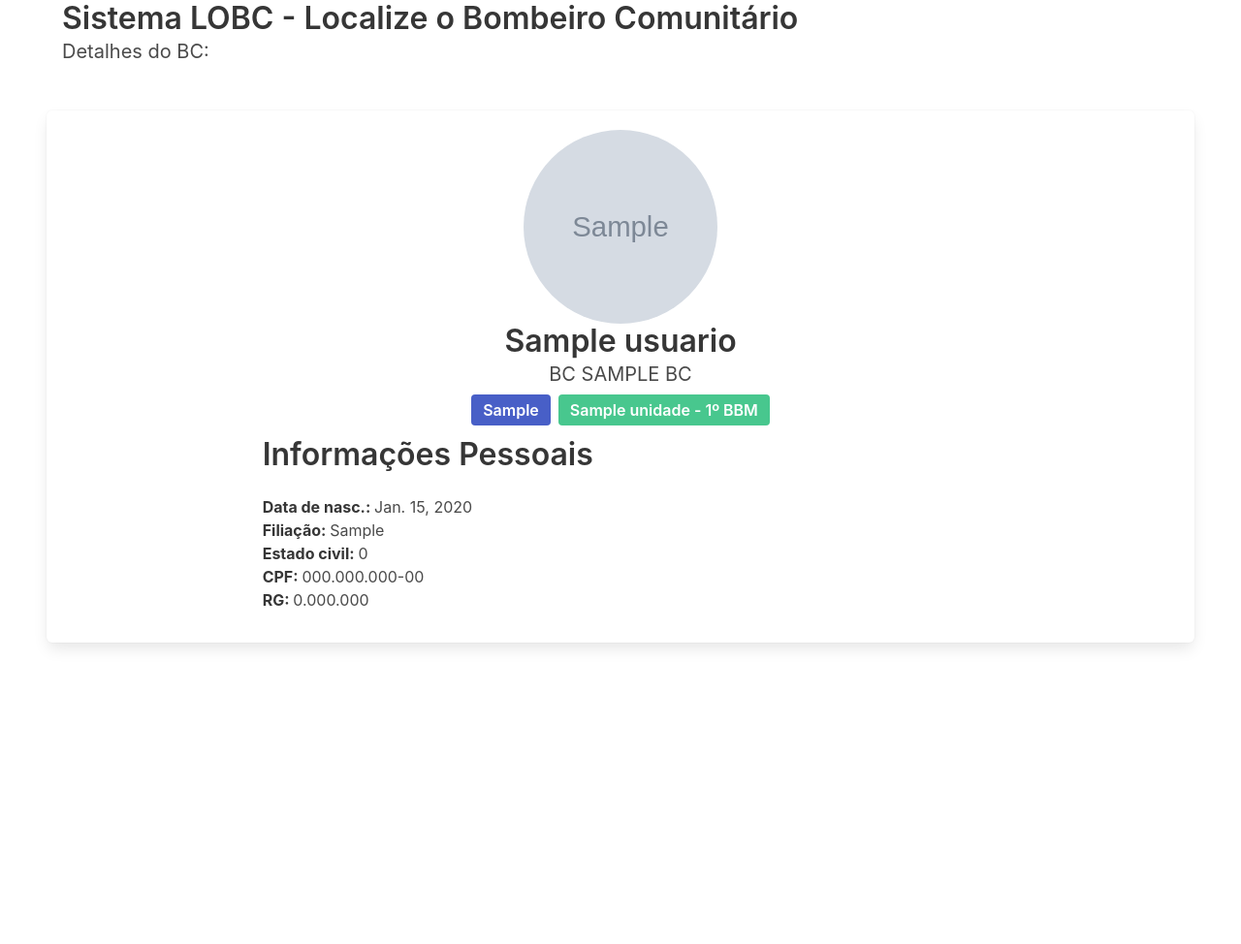
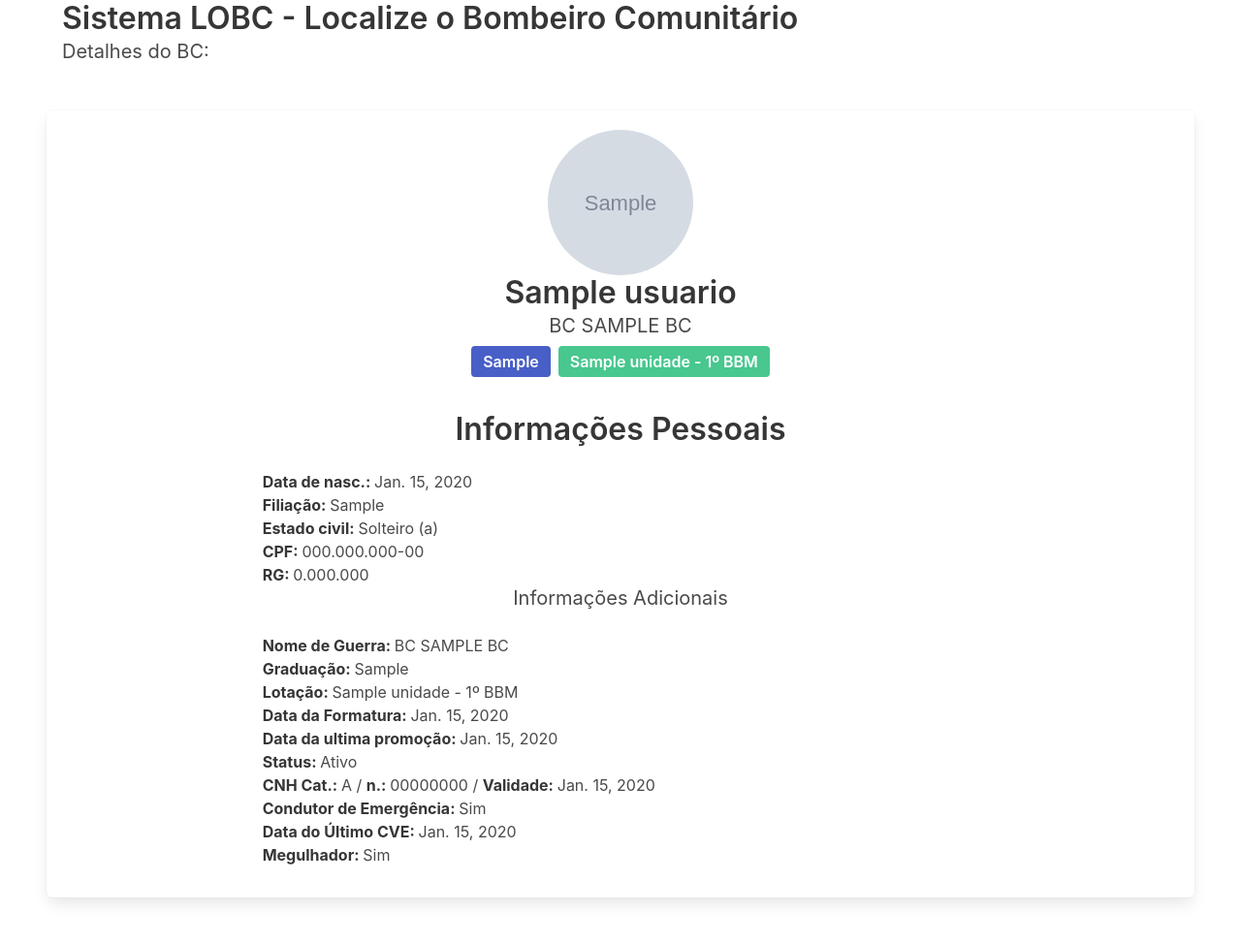
Before and after one commit to joaopaulozorek/cbmsc-lobc, a Django app: a page that uses bcs/templates/bcs/bc_detail.html in a window 1280 px wide. Shown: the part 55-1029 px from the top of the page at 97% size. Before the commit the page ends 724 px from the top, so only its background shows below. Run offline with Django 3.2, Linux system fonts and the light colour scheme; tables that the repository leaves empty hold one stand-in row (values such as "Sample post"); grey boxes marked "Sample" are stand-in pictures.

Commit message:
alterações no bc_datail.html

```diff
--- a/bcs/models.py
+++ b/bcs/models.py
@@ -59,6 +59,9 @@ class Cnh(models.Model):
 	cnh_condutor_emergencia = models.BooleanField(verbose_name="Condutor de Emergência?")
 	cnh_ultimo_cve = models.DateField(blank=True, null=True, verbose_name="Data do Último CVE:")
 
+	def get_categoria(self):
+		return CNH_CATEGORIA_CHOICES[self.cnh_categoria][1]
+
 	def __str__(self):
 		return self.cnh_numero
 
@@ -73,6 +76,12 @@ class Bc(models.Model):
 
 	bc_cnh = models.ForeignKey("Cnh", blank=True, null=True, on_delete=models.CASCADE, verbose_name="CNH:")
 	bc_mergulhador = models.BooleanField(blank=True, null=True, verbose_name="Mergulhador?")
+
+	def get_situacao(self):
+		if self.bc_situacao:
+			return 'Ativo'
+		else:
+			return 'Inativo'
 
 	def __str__(self):
 		return "BC "+self.bc_nome_de_guerra.upper()
@@ -111,6 +120,9 @@ class Usuario(models.Model):
 	usu_is_adm = models.BooleanField(default= False, verbose_name="Administrador do sistema?")
 	usu_data_de_cadastro = models.DateTimeField(default=timezone.now)
 	usu_ultima_atualizacao = models.DateTimeField(default=timezone.now)
+
+	def get_estado_civil(self):
+		return USUARIO_ESTADO_CIVIL_CHOICES[self.usu_estado_civil][1]
 
 	def __str__(self):
 		return self.usu_nome
--- a/bcs/static/css/bcs.css
+++ b/bcs/static/css/bcs.css
@@ -1,6 +1,6 @@
 .avatar {
   vertical-align: middle;
-  width: 200px;
-  height: 200px;
+  width: 150px;
+  height: 150px;
   border-radius: 50%;
 }
--- a/bcs/templates/bcs/bc_detail.html
+++ b/bcs/templates/bcs/bc_detail.html
@@ -32,12 +32,36 @@
           <div class="column is-8 is-offset-2">
                 <!-- START ARTICLE -->
                 <div class="article">
-              <p class="title">Informações Pessoais</p>
+                  <br>
+              <p class="title has-text-centered">Informações Pessoais</p>
               <p><strong>Data de nasc.: </strong>{{bc.bc_usuario.usu_data_de_nascimento}}</p>
               <p><strong>Filiação: </strong>{{bc.bc_usuario.usu_filiacao}}</p>
-              <p><strong>Estado civil: </strong>{{bc.bc_usuario.usu_estado_civil}}</p>
+              <p><strong>Estado civil: </strong>{{bc.bc_usuario.get_estado_civil}}</p>
               <p><strong>CPF: </strong>000.000.000-00</p>
               <p><strong>RG: </strong>0.000.000</p>
+              <p class="subtitle has-text-centered">Informações Adicionais</p>
+              <p><strong>Nome de Guerra: </strong>{{bc}}</p>
+              <p><strong>Graduação: </strong>{{bc.bc_graduacao}}</p>
+              <p><strong>Lotação: </strong>{{bc.bc_usuario.usu_lotacao}}</p>
+              <p><strong>Data da Formatura: </strong>{{bc.bc_data_formatura}}</p>
+              <p><strong>Data da ultima promoção: </strong>{{bc.bc_data_ultima_promocao}}</p>
+              <p><strong>Status: </strong>{{bc.get_situacao}}</p>
+              {% if not bc.bc_cnh %}
+                <p><strong>CNH: </strong>Não Possui</p>
+              {% else %}
+                <p><strong>CNH Cat.: </strong>{{bc.bc_cnh.get_categoria}} / <strong>n.: </strong>00000000 / <strong>Validade: </strong>{{bc.bc_cnh.cnh_validade}}</p>
+              {% endif %}
+              {% if bc.bc_cnh.cnh_condutor_emergencia %}
+                <p><strong>Condutor de Emergência: </strong>Sim</p>
+                <p><strong>Data do Último CVE: </strong>{{bc.bc_cnh.cnh_ultimo_cve}}</p>
+              {% endif %}
+              {% if bc.bc_mergulhador %}
+                <p><strong>Megulhador: </strong>Sim</p>
+              {% else %}
+                <p><strong>Megulhador: </strong>Não</p>
+              {% endif %}
+
+
             </div>
           </div>
     </div>
```
